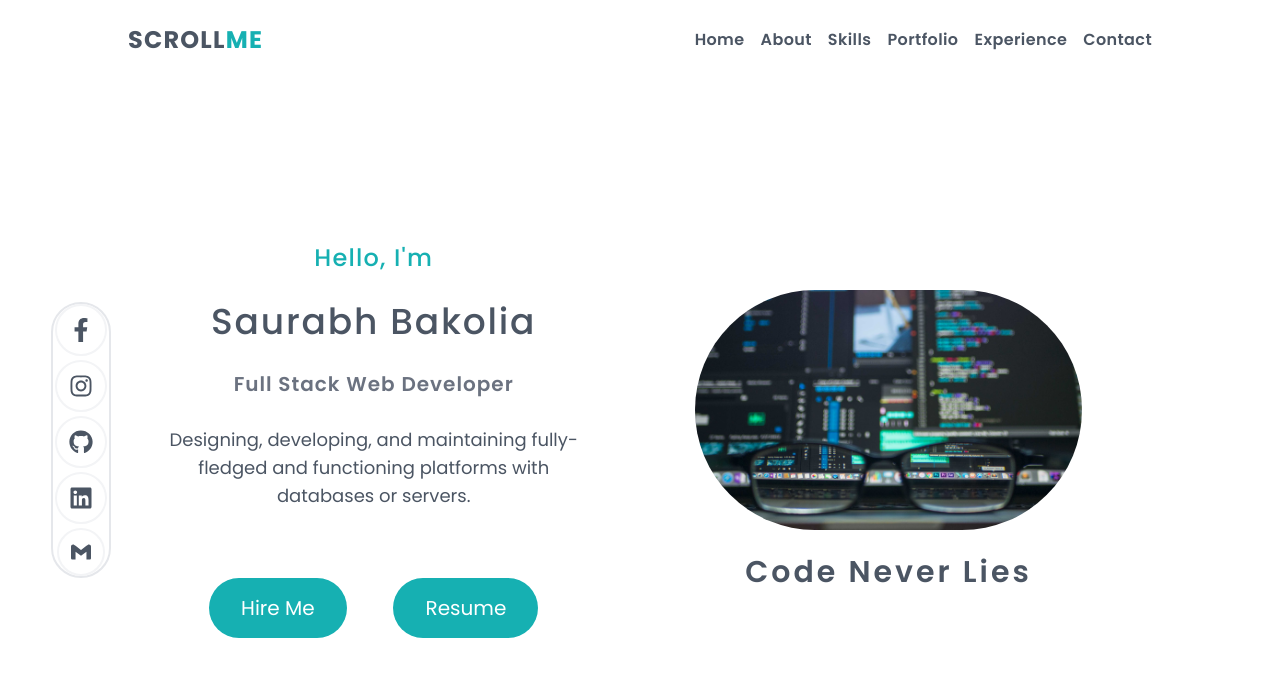
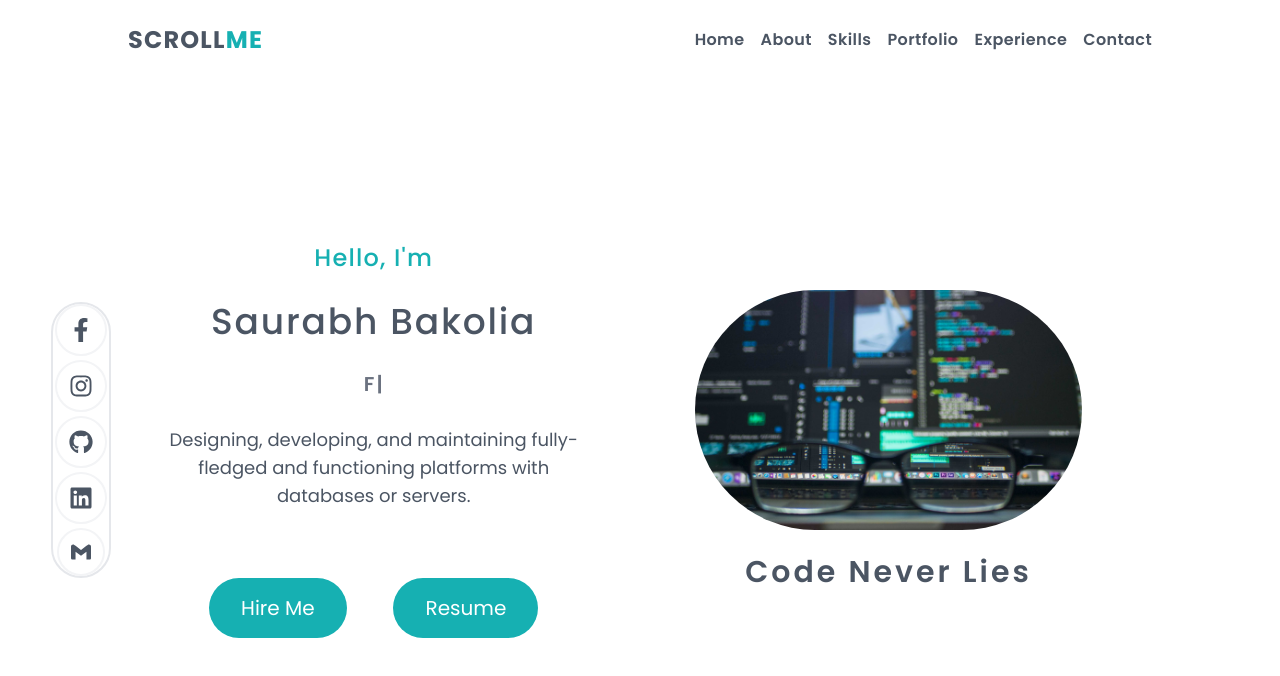
Before and after one commit to saurabhbakolia/Portfolio-Website, a React (Create React App) app: page / in a window 1280 px wide. Shown: the top 676 px of the page. Built offline with nearby package versions, Linux system fonts and the light colour scheme.

Commit message:
type writer effect added

```diff
--- a/package.json
+++ b/package.json
@@ -20,6 +20,8 @@
     "react-icons": "^4.7.1",
     "react-parallax-tilt": "^1.7.212",
     "react-scripts": "5.0.1",
+    "react-spring": "^9.7.3",
+    "typewriter-effect": "^2.21.0",
     "web-vitals": "^2.1.4"
   },
   "scripts": {
--- a/src/components/LandingPage.js
+++ b/src/components/LandingPage.js
@@ -4,6 +4,18 @@ import SocialMediaIcons from './SocialMediaIcons';
 import { Link } from 'react-router-dom';
 import Image from '../assets/code.jpg';
 import StyledButton from './CustomComponent/StyledButton';
+import Typewriter from "typewriter-effect";
+import TypewriterComponent from './TypeWritorEffect/TypewriterComponent';
+
+const TypewriterEffect = ({ text }) => {
+    const { currentText } = Typewriter({
+        text,
+        loop: true, // Set to true if you want the typewriter effect to loop
+        delay: 100, // Delay between each character in milliseconds
+    });
+
+    return <span>{currentText}</span>;
+};
 
 const LandingPage = () => {
     return (
@@ -22,7 +34,8 @@ const LandingPage = () => {
                             Saurabh Bakolia
                         </h1>
                         <p className="text-gray-500 font-semibold tracking-wider md:text-2xl lg:text-xl">
-                            Full Stack Web Developer
+                            {/* Full Stack Web Developer */}
+                            <TypewriterComponent/>
                         </p>
                         <p className="tracking-normal text-sm md:text-lg text-gray-600">
                             Designing, developing, and maintaining fully-fledged and
--- /dev/null
+++ b/src/components/TypeWritorEffect/TypewriterComponent.jsx
@@ -0,0 +1,32 @@
+import React, { useState, useEffect } from 'react';
+import Typewriter from 'typewriter-effect';
+
+const TypewriterComponent = () => {
+    const texts = [
+        'Full-stack Developer',
+        'Front-end Developer',
+        'Back-end Developer'
+    ];
+
+    const [currentTextIndex, setCurrentTextIndex] = useState(0);
+
+    useEffect(() => {
+        const interval = setInterval(() => {
+            setCurrentTextIndex((prevIndex) => (prevIndex + 1) % texts.length);
+        }, 5000); // Change text every 3 seconds
+        return () => clearInterval(interval);
+    }, []);
+
+    return (
+        <div>
+            <Typewriter
+                options={{
+                    strings: [texts[currentTextIndex]],
+                    autoStart: true
+                }}
+            />
+        </div>
+    );
+};
+
+export default TypewriterComponent;
```
Also changed, not shown: 1 other file (tests, documents, lock files or other folders).
